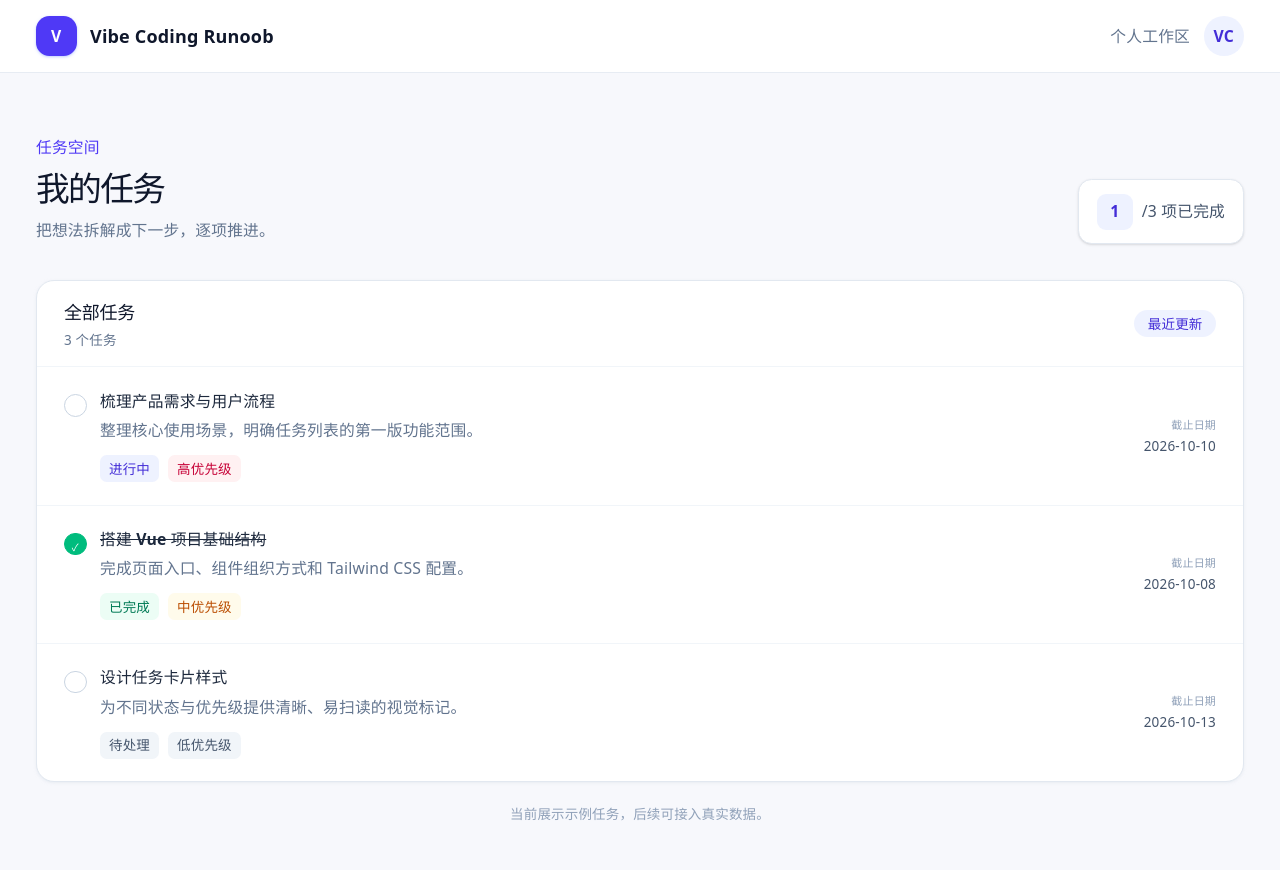
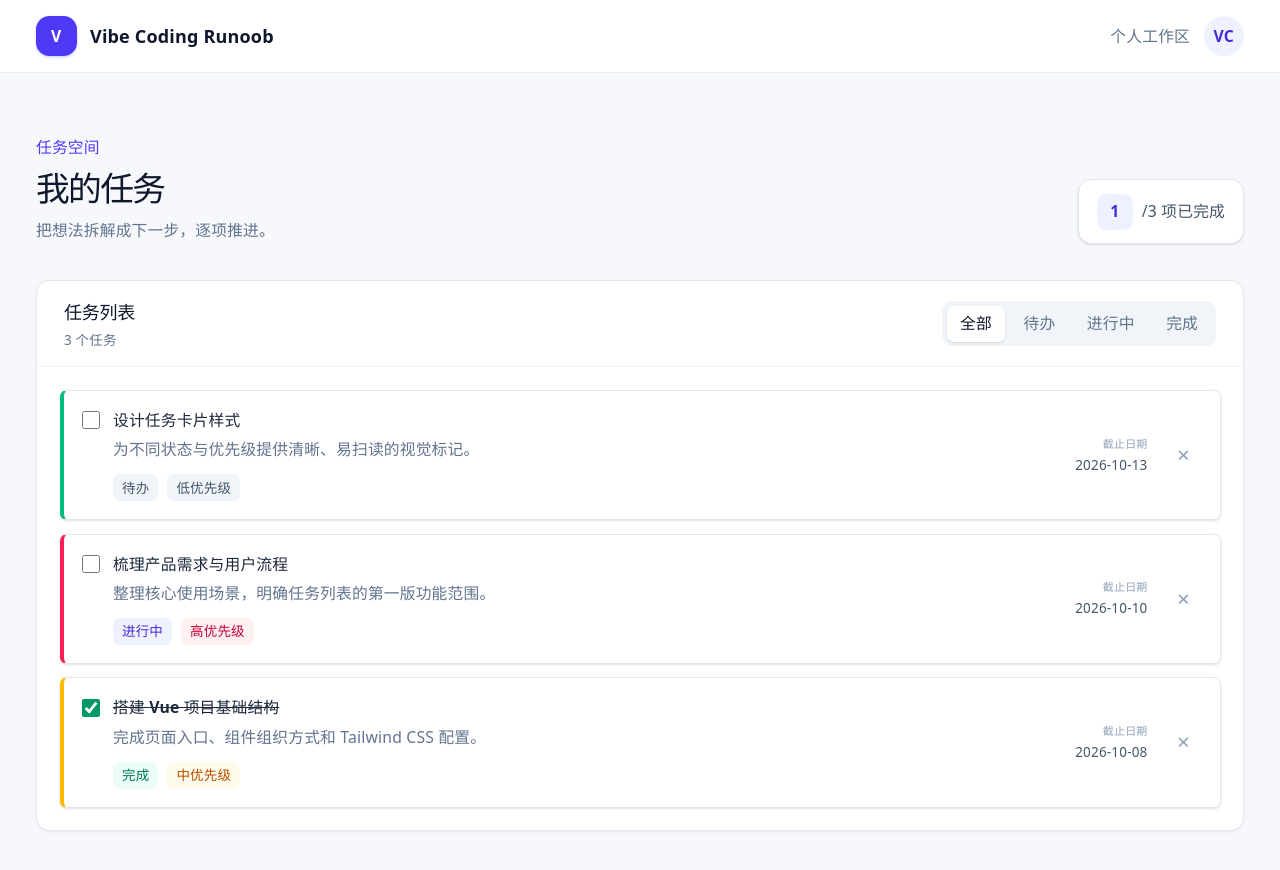
Before and after one commit to yangnana2024/vibe-coding-runoob, a Vue app: page / in a window 1280 px wide. Shown: the top 870 px of the page. Built offline with nearby package versions, Linux system fonts and the light colour scheme.

Commit message:
第二轮对话：实现任务列表和表单 Step 1：任务卡片组件

```diff
--- a/src/App.vue
+++ b/src/App.vue
@@ -1,7 +1,9 @@
 <script setup lang="ts">
+import { computed, ref } from 'vue'
+import TaskList from './components/TaskList.vue'
 import type { Task } from './types/task'
 
-const tasks: Task[] = [
+const tasks = ref<Task[]>([
   {
     id: 'task-1',
     title: '梳理产品需求与用户流程',
@@ -29,21 +31,18 @@ const tasks: Task[] = [
     dueDate: '2026-10-13',
     createdAt: '2026-10-07',
   },
-]
+])
 
-const statusLabels = {
-  todo: '待处理',
-  'in-progress': '进行中',
-  done: '已完成',
+const completedCount = computed(() => tasks.value.filter((task) => task.status === 'done').length)
+
+function toggleTask(updatedTask: Task) {
+  const task = tasks.value.find((item) => item.id === updatedTask.id)
+  if (task) task.status = task.status === 'done' ? 'todo' : 'done'
 }
 
-const priorityLabels = {
-  low: '低优先级',
-  medium: '中优先级',
-  high: '高优先级',
+function deleteTask(deletedTask: Task) {
+  tasks.value = tasks.value.filter((task) => task.id !== deletedTask.id)
 }
-
-const completedCount = tasks.filter((task) => task.status === 'done').length
 </script>
 
 <template>
@@ -74,55 +73,7 @@ const completedCount = tasks.filter((task) => task.status === 'done').length
         </div>
       </section>
 
-      <section aria-label="任务列表" class="overflow-hidden rounded-2xl border border-slate-200 bg-white shadow-sm shadow-slate-200/50">
-        <div class="flex items-center justify-between border-b border-slate-100 px-5 py-4 sm:px-6">
-          <div>
-            <h2 class="m-0 text-base font-semibold text-slate-900">全部任务</h2>
-            <p class="mb-0 mt-1 text-xs text-slate-500">{{ tasks.length }} 个任务</p>
-          </div>
-          <span class="rounded-full bg-indigo-50 px-3 py-1 text-xs font-medium text-indigo-700">最近更新</span>
-        </div>
-
-        <ul class="m-0 list-none divide-y divide-slate-100 p-0">
-          <li v-for="task in tasks" :key="task.id" class="grid gap-4 px-5 py-5 transition-colors hover:bg-slate-50/70 sm:grid-cols-[minmax(0,1fr)_auto] sm:items-center sm:px-6">
-            <div class="flex min-w-0 gap-3">
-              <span
-                class="mt-1 grid size-5 shrink-0 place-items-center rounded-full border text-[10px] font-bold"
-                :class="task.status === 'done' ? 'border-emerald-500 bg-emerald-500 text-white' : 'border-slate-300 bg-white text-transparent'"
-                aria-hidden="true"
-              >✓</span>
-              <div class="min-w-0">
-                <h3 class="m-0 text-sm font-semibold text-slate-800" :class="task.status === 'done' ? 'text-slate-400 line-through' : ''">{{ task.title }}</h3>
-                <p class="mb-0 mt-1.5 text-sm leading-5 text-slate-500">{{ task.description }}</p>
-                <div class="mt-3 flex flex-wrap items-center gap-2">
-                  <span
-                    class="rounded-md px-2 py-1 text-xs font-medium"
-                    :class="{
-                      'bg-slate-100 text-slate-600': task.status === 'todo',
-                      'bg-indigo-50 text-indigo-700': task.status === 'in-progress',
-                      'bg-emerald-50 text-emerald-700': task.status === 'done',
-                    }"
-                  >{{ statusLabels[task.status] }}</span>
-                  <span
-                    class="rounded-md px-2 py-1 text-xs font-medium"
-                    :class="{
-                      'bg-slate-100 text-slate-600': task.priority === 'low',
-                      'bg-amber-50 text-amber-700': task.priority === 'medium',
-                      'bg-rose-50 text-rose-700': task.priority === 'high',
-                    }"
-                  >{{ priorityLabels[task.priority] }}</span>
-                </div>
-              </div>
-            </div>
-            <div class="pl-8 text-xs text-slate-500 sm:pl-0 sm:text-right">
-              <span class="block text-[11px] text-slate-400">截止日期</span>
-              <time class="mt-1 block font-medium text-slate-600">{{ task.dueDate }}</time>
-            </div>
-          </li>
-        </ul>
-      </section>
-
-      <p class="mb-0 mt-5 text-center text-xs text-slate-400">当前展示示例任务，后续可接入真实数据。</p>
+      <TaskList :tasks="tasks" @toggle="toggleTask" @delete="deleteTask" />
     </main>
   </div>
 </template>
--- /dev/null
+++ b/src/components/TaskCard.vue
@@ -0,0 +1,87 @@
+<script setup lang="ts">
+import type { Task } from '../types/task'
+
+defineProps<{
+  task: Task
+}>()
+
+const emit = defineEmits<{
+  toggle: [task: Task]
+  delete: [task: Task]
+}>()
+
+const priorityLabels = {
+  low: '低优先级',
+  medium: '中优先级',
+  high: '高优先级',
+}
+
+const statusLabels = {
+  todo: '待办',
+  'in-progress': '进行中',
+  done: '完成',
+}
+</script>
+
+<template>
+  <article
+    class="grid gap-4 rounded-md border border-slate-200 border-l-4 bg-white px-4 py-4 shadow-sm transition-transform duration-200 hover:scale-[1.02] sm:grid-cols-[minmax(0,1fr)_auto] sm:items-center"
+    :class="{
+      'border-l-rose-500': task.priority === 'high',
+      'border-l-amber-400': task.priority === 'medium',
+      'border-l-emerald-500': task.priority === 'low',
+    }"
+  >
+    <div class="flex min-w-0 gap-3">
+      <input
+        type="checkbox"
+        :checked="task.status === 'done'"
+        :aria-label="task.status === 'done' ? '标记为待办' : '标记为完成'"
+        class="mt-0.5 size-4 shrink-0 cursor-pointer accent-emerald-600"
+        @change="emit('toggle', task)"
+      />
+      <div class="min-w-0">
+        <h3
+          class="m-0 text-sm font-semibold text-slate-800"
+          :class="task.status === 'done' ? 'text-slate-400 line-through' : ''"
+        >
+          {{ task.title }}
+        </h3>
+        <p class="mb-0 mt-1.5 text-sm leading-5 text-slate-500">{{ task.description }}</p>
+        <div class="mt-3 flex flex-wrap items-center gap-2">
+          <span
+            class="rounded-md px-2 py-1 text-xs font-medium"
+            :class="{
+              'bg-slate-100 text-slate-600': task.status === 'todo',
+              'bg-indigo-50 text-indigo-700': task.status === 'in-progress',
+              'bg-emerald-50 text-emerald-700': task.status === 'done',
+            }"
+          >{{ statusLabels[task.status] }}</span>
+          <span
+            class="rounded-md px-2 py-1 text-xs font-medium"
+            :class="{
+              'bg-slate-100 text-slate-600': task.priority === 'low',
+              'bg-amber-50 text-amber-700': task.priority === 'medium',
+              'bg-rose-50 text-rose-700': task.priority === 'high',
+            }"
+          >{{ priorityLabels[task.priority] }}</span>
+        </div>
+      </div>
+    </div>
+
+    <div class="flex items-center justify-between gap-4 pl-7 sm:justify-end sm:pl-0">
+      <div class="text-xs text-slate-500 sm:text-right">
+        <span class="block text-[11px] text-slate-400">截止日期</span>
+        <time class="mt-1 block font-medium text-slate-600">{{ task.dueDate }}</time>
+      </div>
+      <button
+        type="button"
+        aria-label="删除任务"
+        class="grid size-8 shrink-0 place-items-center rounded-md text-xl leading-none text-slate-400 transition-colors hover:bg-rose-50 hover:text-rose-600 focus-visible:outline-2 focus-visible:outline-rose-500"
+        @click="emit('delete', task)"
+      >
+        ×
+      </button>
+    </div>
+  </article>
+</template>
--- /dev/null
+++ b/src/components/TaskList.vue
@@ -0,0 +1,65 @@
+<script setup lang="ts">
+import { computed, ref } from 'vue'
+import type { Task, TaskStatus } from '../types/task'
+import TaskCard from './TaskCard.vue'
+
+const props = defineProps<{
+  tasks: Task[]
+}>()
+
+const emit = defineEmits<{
+  toggle: [task: Task]
+  delete: [task: Task]
+}>()
+
+const filters: { label: string; value: TaskStatus | 'all' }[] = [
+  { label: '全部', value: 'all' },
+  { label: '待办', value: 'todo' },
+  { label: '进行中', value: 'in-progress' },
+  { label: '完成', value: 'done' },
+]
+
+const activeFilter = ref<TaskStatus | 'all'>('all')
+
+const visibleTasks = computed(() =>
+  [...props.tasks]
+    .filter((task) => activeFilter.value === 'all' || task.status === activeFilter.value)
+    .sort((first, second) => Date.parse(second.createdAt) - Date.parse(first.createdAt)),
+)
+</script>
+
+<template>
+  <section aria-label="任务列表" class="overflow-hidden rounded-xl border border-slate-200 bg-white shadow-sm shadow-slate-200/50">
+    <div class="flex flex-col justify-between gap-4 border-b border-slate-100 px-5 py-4 sm:flex-row sm:items-center sm:px-6">
+      <div>
+        <h2 class="m-0 text-base font-semibold text-slate-900">任务列表</h2>
+        <p class="mb-0 mt-1 text-xs text-slate-500">{{ visibleTasks.length }} 个任务</p>
+      </div>
+      <div class="flex flex-wrap gap-1 rounded-lg bg-slate-100 p-1" role="group" aria-label="按状态筛选">
+        <button
+          v-for="filter in filters"
+          :key="filter.value"
+          type="button"
+          class="rounded-md px-3 py-1.5 text-sm transition-colors focus-visible:outline-2 focus-visible:outline-indigo-500"
+          :class="activeFilter === filter.value ? 'bg-white font-semibold text-slate-900 shadow-sm' : 'text-slate-500 hover:text-slate-800'"
+          :aria-pressed="activeFilter === filter.value"
+          @click="activeFilter = filter.value"
+        >
+          {{ filter.label }}
+        </button>
+      </div>
+    </div>
+
+    <ul v-if="visibleTasks.length" class="m-0 list-none space-y-3 p-4 sm:p-5">
+      <li v-for="task in visibleTasks" :key="task.id">
+        <TaskCard :task="task" @toggle="emit('toggle', $event)" @delete="emit('delete', $event)" />
+      </li>
+    </ul>
+    <p v-else-if="tasks.length === 0" class="m-0 px-5 py-12 text-center text-sm text-slate-500">
+      还没有任务，点击下方按钮创建第一个吧
+    </p>
+    <p v-else class="m-0 px-5 py-12 text-center text-sm text-slate-500">
+      当前筛选下没有任务
+    </p>
+  </section>
+</template>
```
